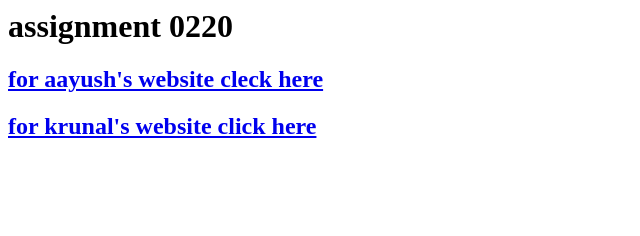
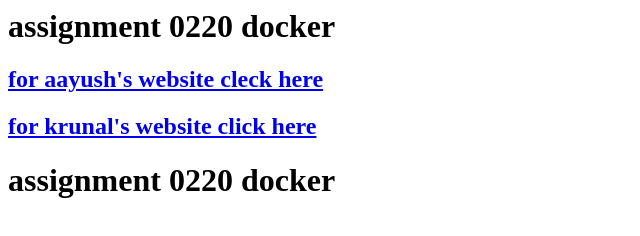
Before and after one commit to krunal-hande/assignment2, a plain HTML site: page index.html in a window 1280 px wide. Shown: the whole page, without its empty margins (0-640 px from the left). Drawn offline with Linux system fonts and the light colour scheme.

Commit message:
Update index.html

```diff
--- a/index.html
+++ b/index.html
@@ -1,4 +1,5 @@
-<h1> assignment 0220  </h1>
+<h1> assignment 0220 docker </h1>
 
 <h2><a href = "aayush.html"> for aayush's website cleck here </a> </h2>
 <h2><a href = "krunal.html"> for krunal's website click here </a> </h2>
+<h1> assignment 0220  docker </h1>
```
